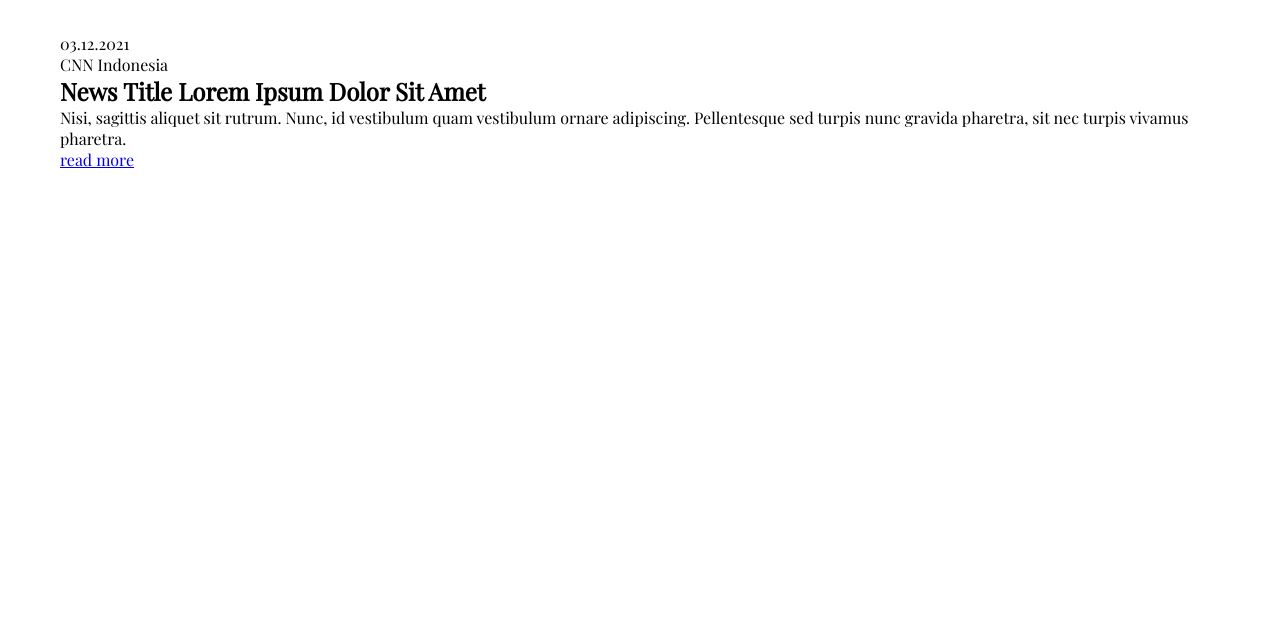
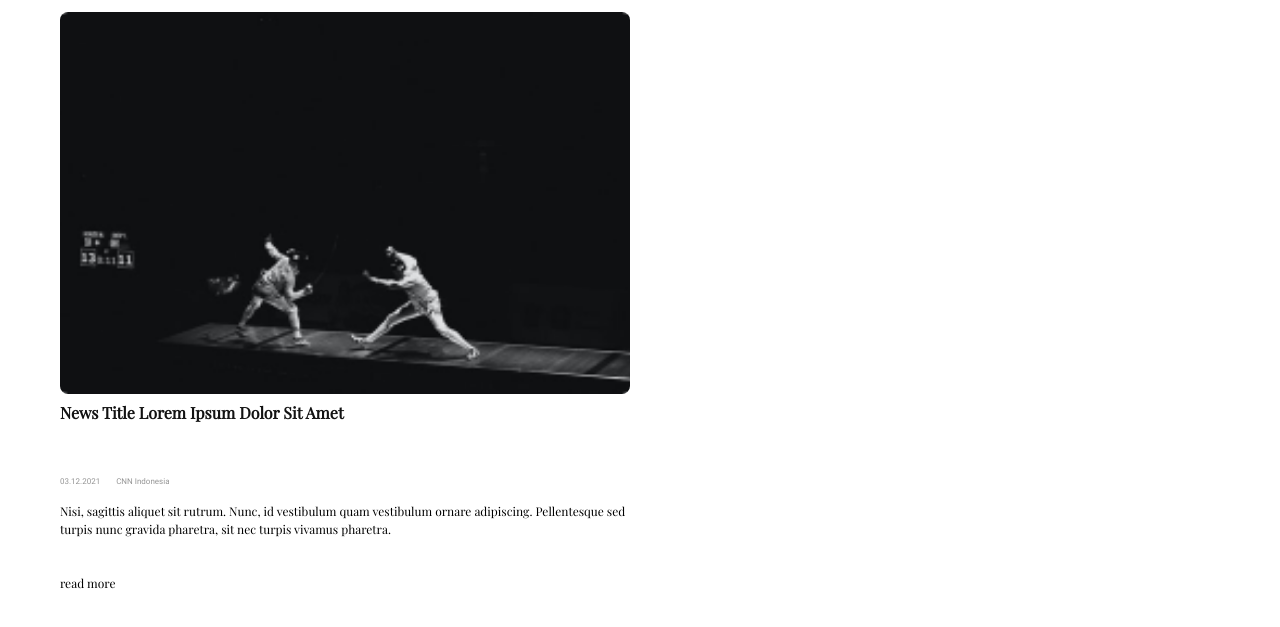
Before and after one commit to AlienAmigo/INXY.COM, a website: page src/pages/index.html in a window 1280 px wide. Shown: the part 149-776 px from the top of the page. Drawn offline with nearby package versions, Linux system fonts and the light colour scheme; files that its build step writes are made by us from their sources; files whose address does not match are found by name.

Commit message:
styled news-item in xs

```diff
--- a/src/pages/index.html
+++ b/src/pages/index.html
@@ -40,18 +40,18 @@
             </div>
             <div class="latest-news__news-wrapper">
               <article class="news-item">
-                <div class="news__item__pic-wrapper">
+                <div class="news-item__pic-wrapper">
                   <picture>
-                    <img src="img/news01.jpg" alt="" class="news-item__img" />
+                    <img src="img/news01.png" alt="" class="news-item__img" />
                   </picture>
                 </div>
+                <h2 class="news-item__title">
+                  News Title Lorem Ipsum Dolor Sit Amet
+                </h2>
                 <div class="news-item__date-source-wrapper">
                   <div class="news-item__date">03.12.2021</div>
                   <div class="news-item__source">CNN Indonesia</div>
                 </div>
-                <h2 class="news-item__title">
-                  News Title Lorem Ipsum Dolor Sit Amet
-                </h2>
                 <p class="news-item__text">
                   Nisi, sagittis aliquet sit rutrum. Nunc, id vestibulum quam
                   vestibulum ornare adipiscing. Pellentesque sed turpis nunc
--- a/src/scss/blocks/latest-news.scss
+++ b/src/scss/blocks/latest-news.scss
@@ -41,7 +41,7 @@
   &__news-wrapper {
     display: flex;
     align-items: flex-start;
-    justify-content: center;
+    justify-content: space-between;
   }
 }
 
--- /dev/null
+++ b/src/scss/blocks/news-item.scss
@@ -0,0 +1,84 @@
+.news-item {
+  display: flex;
+  flex-direction: column;
+  width: calc((100% - #{$gap-xs}) / 2);
+
+  &__pic-wrapper {
+    position: relative;
+    width: 100%;
+    height: 0;
+    padding-bottom: 67.1%; /* stylelint-disable-line declaration-property-unit-disallowed-list */
+
+    picture {
+      position: absolute;
+      top: 0;
+      left: 0;
+      width: 100%;
+      height: 100%;
+      border: none;
+    }
+  }
+
+  &__img {
+    width: 100%;
+    height: 100%;
+    border-radius: 8px;
+    overflow: hidden;
+    border: none;
+    background-color: $white-color;
+    object-position: center;
+    object-fit: cover;
+  }
+
+
+  &__title {
+    @include paragraph-text-overflow(3);
+    height: 63px;
+    margin: 8px 0 12px;
+    font-weight: 700;
+    font-size: 16px;
+    line-height: 21px;
+    color: $black80-color;
+  }
+
+  &__date-source-wrapper {
+    display: flex;
+    align-items: center;
+    margin-bottom: 16px;
+  }
+
+  &__date {
+    margin-right: 16px;
+    font-family: $font-family-sans;
+    font-weight: 400;
+    font-size: 8px;
+    line-height: 9px;
+    color: $black20-color;
+  }
+
+  &__source {
+    @include text-overflow();
+    font-family: $font-family-sans;
+    font-weight: 400;
+    font-size: 8px;
+    line-height: 9px;
+    color: $black20-color;
+  }
+
+  &__text {
+    @include paragraph-text-overflow(4);
+    height: 72px;
+    font-weight: 400;
+    font-size: 12px;
+    line-height: 150%;
+  }
+
+  &__read-more-link {
+    @include hover();
+    text-decoration: none;
+    font-weight: 400;
+    font-size: 12px;
+    line-height: 150%;
+    color: #000000;
+  }
+}
--- a/src/scss/style.scss
+++ b/src/scss/style.scss
@@ -6,3 +6,4 @@
 @import 'blocks/header';
 @import 'blocks/search-form';
 @import 'blocks/latest-news';
+@import 'blocks/news-item';
```
Also changed, not shown: src/img/news01-sm.png (added), src/img/news01.png (added).
